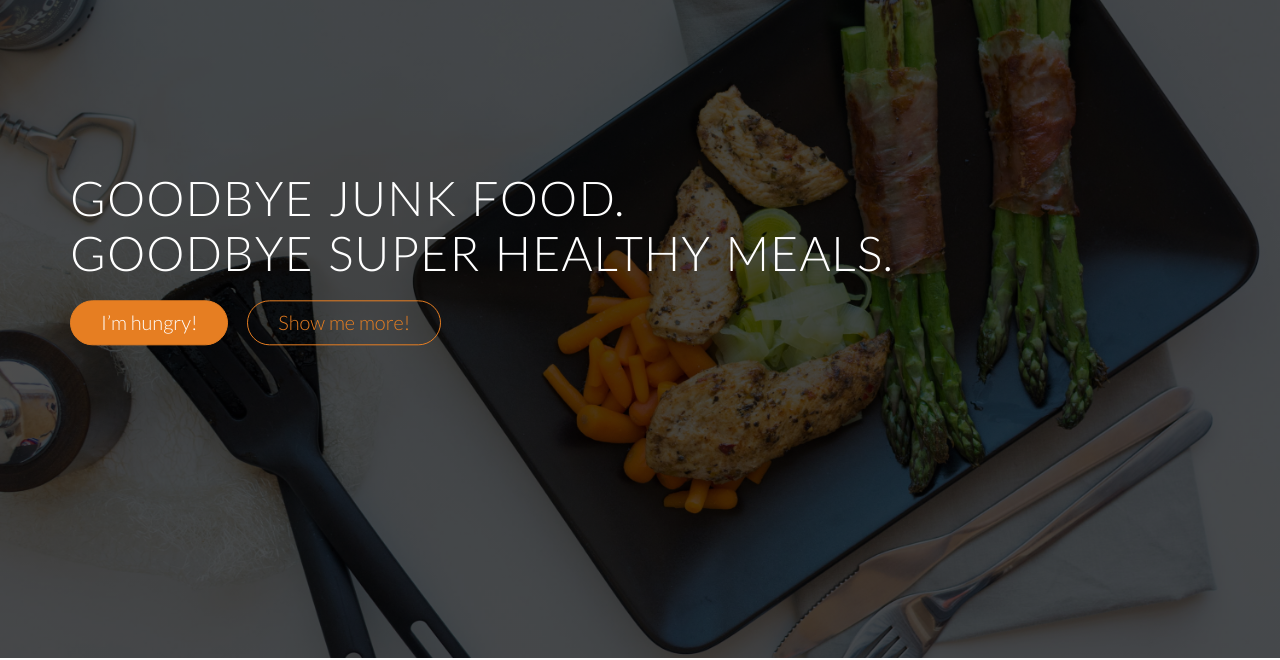
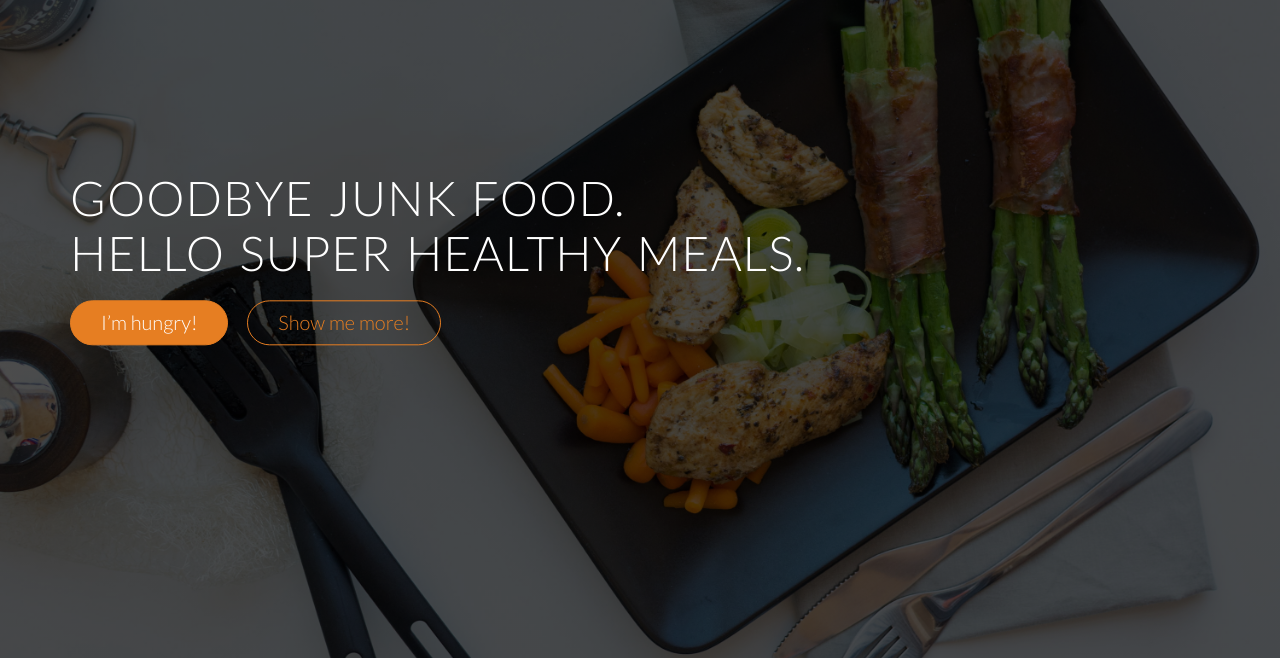
Before and after one commit to louisemarquez/omnifood, a website: page index.html in a window 1280 px wide. Shown: the part 142-802 px from the top of the page. Drawn offline with nearby package versions, Linux system fonts and the light colour scheme; files whose address does not match are found by name.

Commit message:
Update index.html
reverted back to Hello super healthy meals

```diff
--- a/index.html
+++ b/index.html
@@ -49,7 +49,7 @@
            </div>
        </nav>
        <div class="hero-text-box">
-           <h1>Goodbye junk food. <br> Goodbye super healthy meals.<br></h1>
+           <h1>Goodbye junk food. <br> Hello super healthy meals.<br></h1>
            <a class="btn btn-full js--scroll-to-plans" href="#">I’m hungry!</a>
            <a class="btn btn-ghost js--scroll-to-start" href="#">Show me more!</a>
        </div>
```
